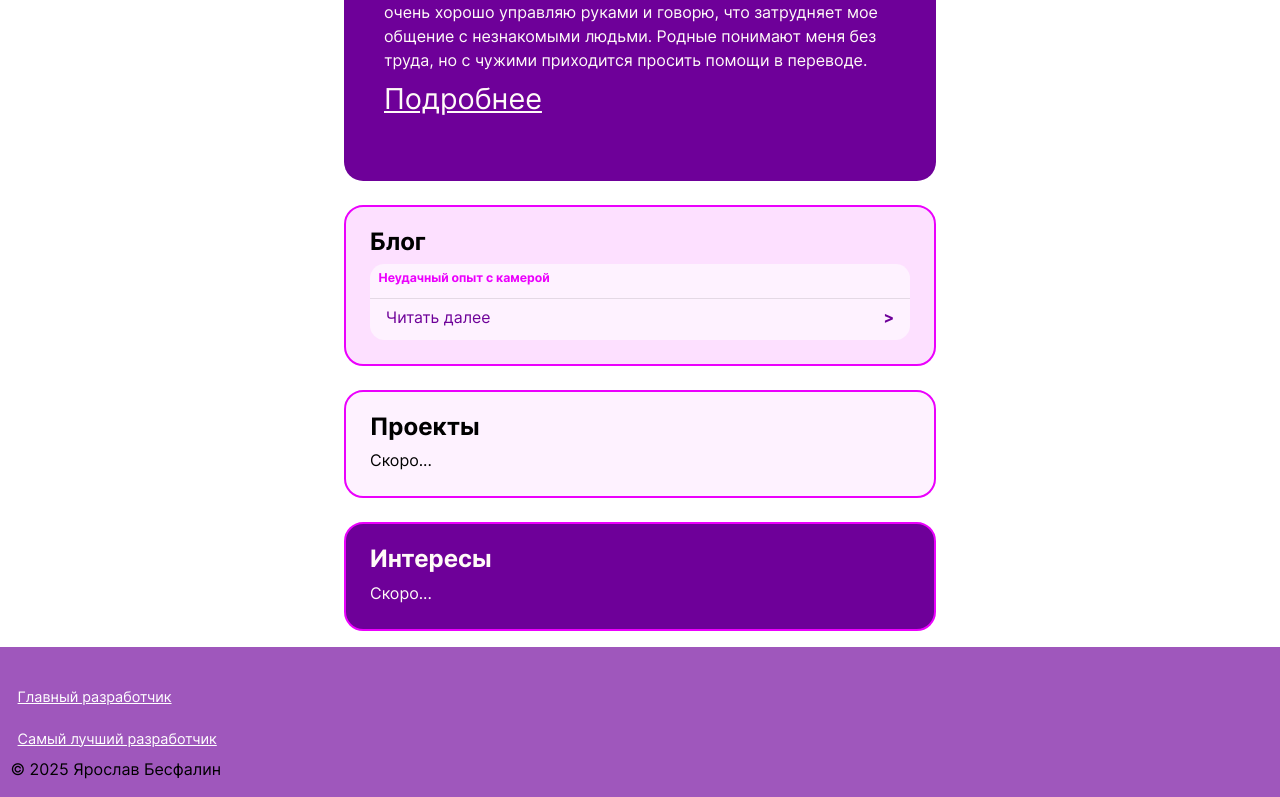
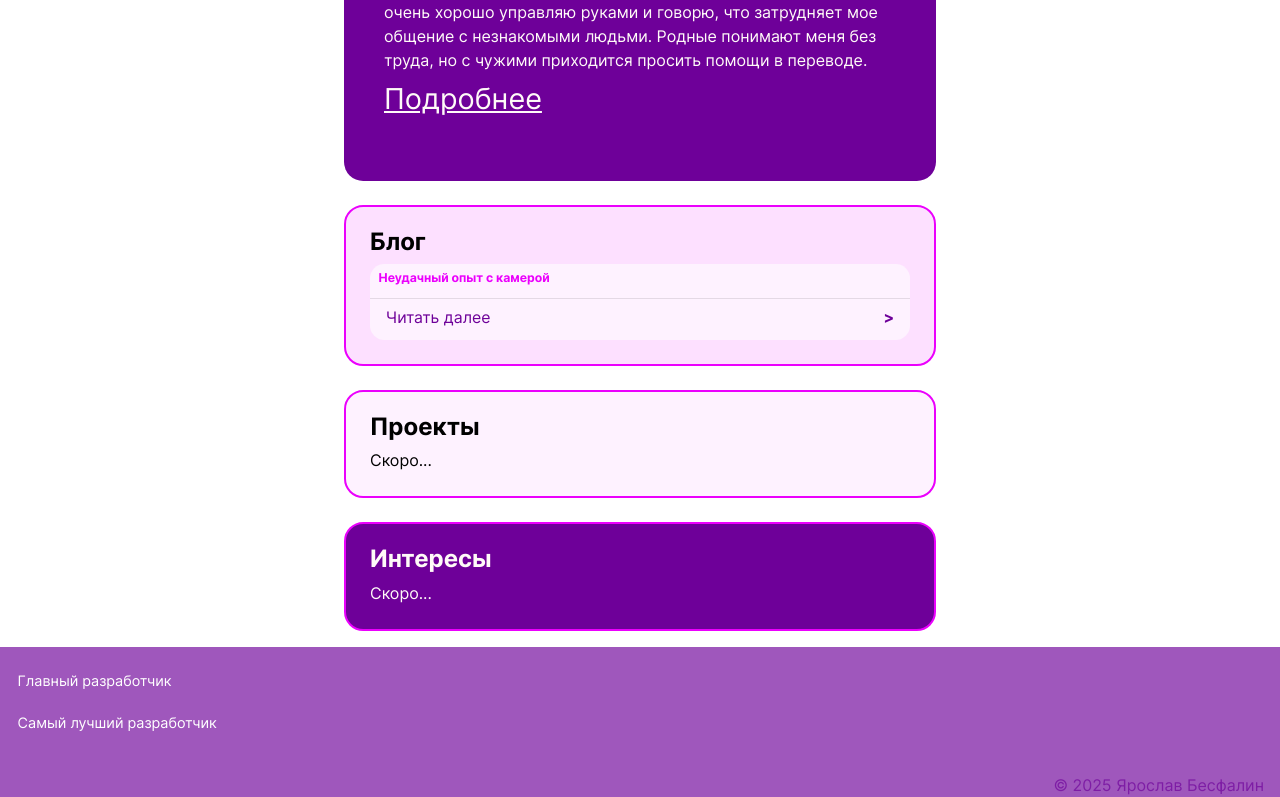
Before and after one commit to DanteBes/danteBes.github.io, a React (Vite) app: page / in a window 1280 px wide. Shown: the part 674-1471 px from the top of the page. Built offline with nearby package versions, Linux system fonts and the light colour scheme.

Commit message:
fix watermark style

```diff
--- a/src/components/footer/Footer.module.css
+++ b/src/components/footer/Footer.module.css
@@ -2,6 +2,7 @@
     display: flex;
     justify-content: center;
     flex-direction: column;
+    gap: 2rem;
     height: 150px;
     width: 100vw;
     padding: 0.65em 0 0 0.65em;
@@ -16,13 +17,16 @@
 }
 
 .footer__bar_link-item {
+    width: max-content;
     font-size: 0.9rem;
     padding: 0.5em;
     border-radius: 0.5em;
+    transition: 0.3s;
 }
 
 .footer__bar_link-item--developer {
     color: var(--bg-clr);
+    text-decoration: none;
 }
 
 .footer__bar_link-item--developer_effect:hover {
@@ -30,9 +34,12 @@
 }
 
 .footer__WaterMark {
-
+    display: flex;
+    justify-content: flex-end;
+    align-items: flex-start;
 }
 
 .footer__WaterMark-text {
-
+    padding: 0 1em;
+    color: var(--theme-clr-4);
 }
```
